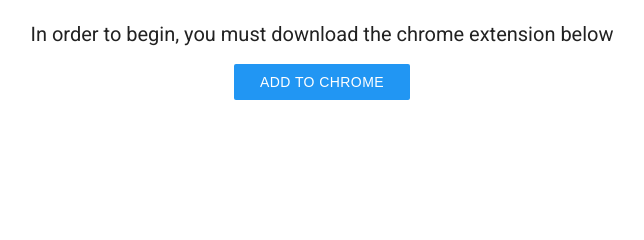
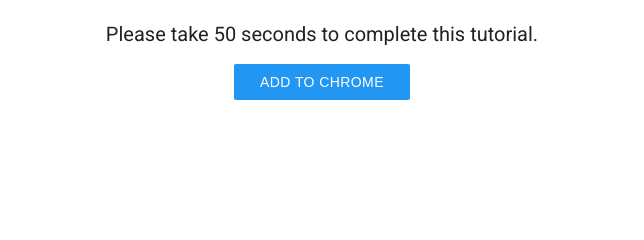
Before and after one commit to godd9170/shakespeare-backend, a Django app: template shakespeare/administration/templates/administration/get-started.html in a window 1280 px wide. Shown: the part 140-380 px from the top of the page, without its empty margins (318-962 px from the left). Run offline with Django 3.2, Linux system fonts and the light colour scheme; the template is opened without the code that fills it, so the values that code supplies are empty; parts of the project's set-up code (start-up, migrations or seed data) failed here and were passed over.

Commit message:
better get-started wording

```diff
--- a/shakespeare/administration/templates/administration/get-started.html
+++ b/shakespeare/administration/templates/administration/get-started.html
@@ -9,7 +9,7 @@
     <img class="logo-header" src="{% static "administration/shakespeare.png" %}" />
     <div id="pre-install" style="display: block;">
         <h1>Welcome {{request.POST.email}}!</h1>
-        <h3>In order to begin, you must download the chrome extension below</h3>
+        <h3>Please take 50 seconds to complete this tutorial.</h3>
         <button onclick="install()" class="mui-btn mui-btn--primary" id="install-button">Add to Chrome</button>
     </div>
     <div id="installed" style="display: none;">
```
